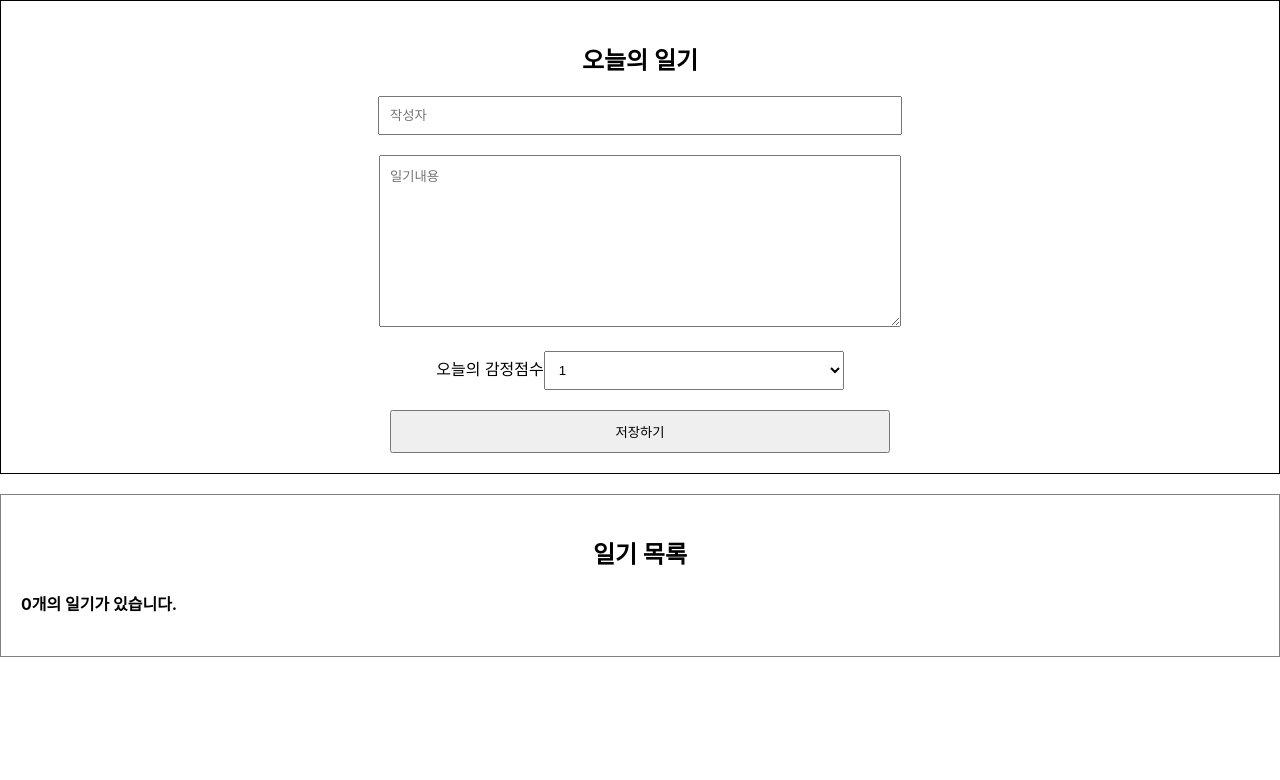
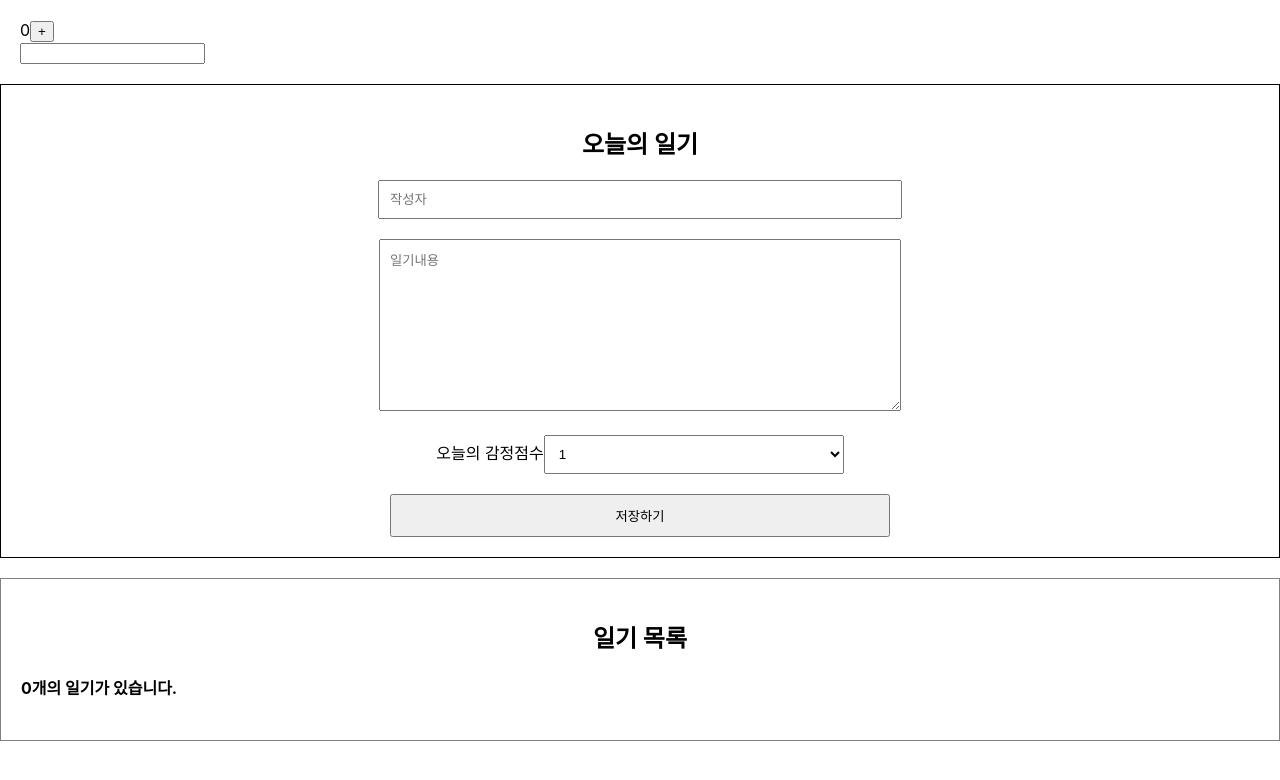
Before and after one commit to myongdol/simple_diary, a React (Create React App) app: page / in a window 1280 px wide. Shown: the top 780 px of the page. Built offline with nearby package versions, Linux system fonts and the light colour scheme.

Commit message:
[feat] 리액트 라이프사이클 학습용 컴포넌트 추가

```diff
--- a/src/App.js
+++ b/src/App.js
@@ -2,6 +2,7 @@ import { useRef, useState } from 'react';
 import './App.css';
 import DiaryEditor from './DiaryEditor';
 import DiaryList from './DiaryList';
+import LifeCycle from './LifeCycle';
 
 // const dummyList = [
 //   {
@@ -61,6 +62,7 @@ function App() {
 
   return (
     <div className="App">
+      <LifeCycle />
       <DiaryEditor onCreate={onCreate}/>
       <DiaryList onRemove={onRemove} diaryList={data} onEdit={onEdit}/>
     </div>
--- /dev/null
+++ b/src/LifeCycle.js
@@ -0,0 +1,23 @@
+import { useEffect, useState } from "react";
+
+//리액트 라이프 사이클 제어 해보기
+
+const LifeCycle = () => {
+
+    const [count, setCount] = useState(0);
+    const [text, setText] = useState("");
+
+
+    return <div style={{padding : 20}}>
+        <div>
+            {count}
+            <button onClick={()=>setCount(count+1)}> + </button>
+        </div>
+        <div>
+            <input value={text} onChange={(e) => setText(e.target.value)}/>
+        </div>
+
+    </div>
+};
+
+export default LifeCycle
```
